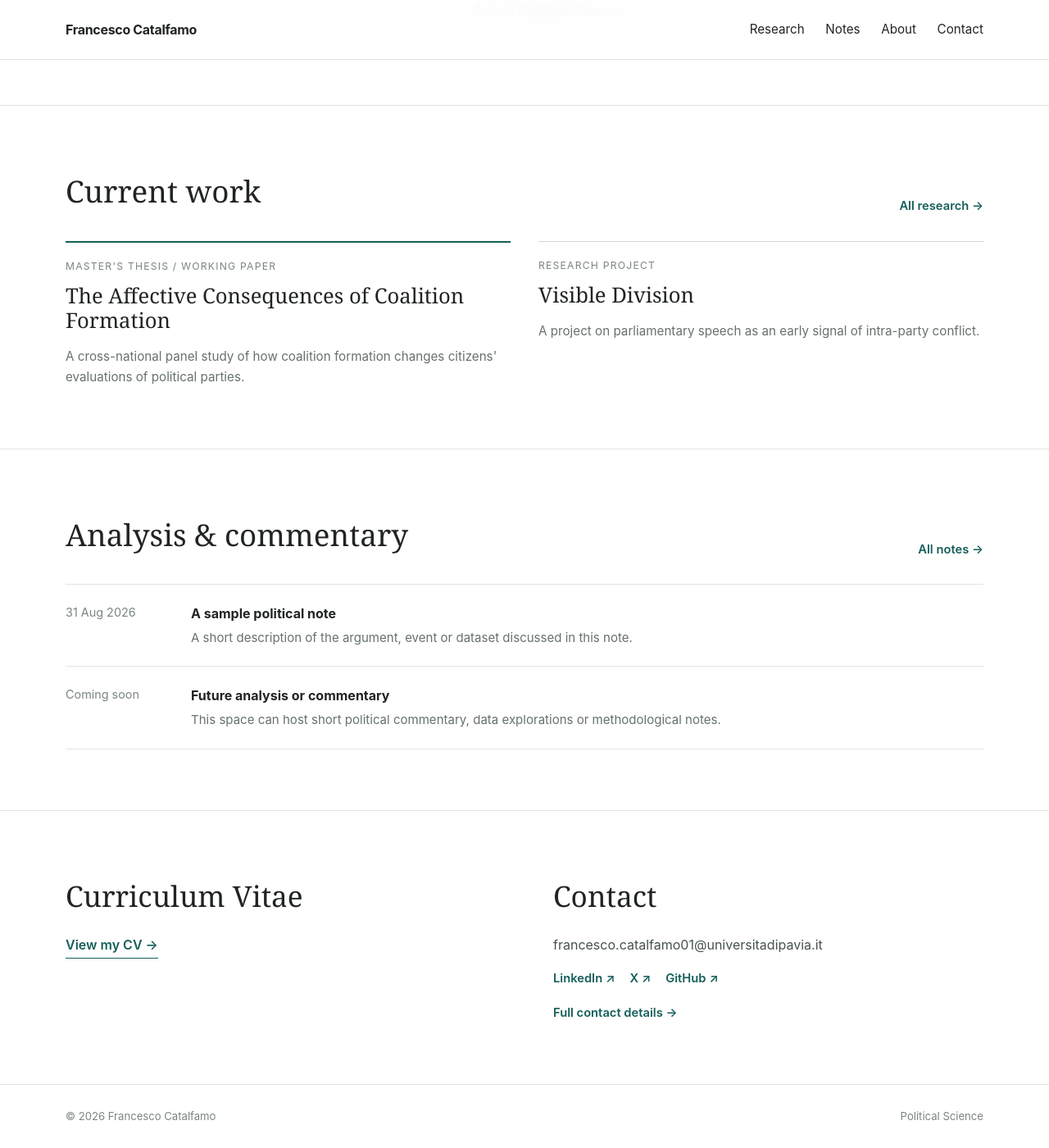
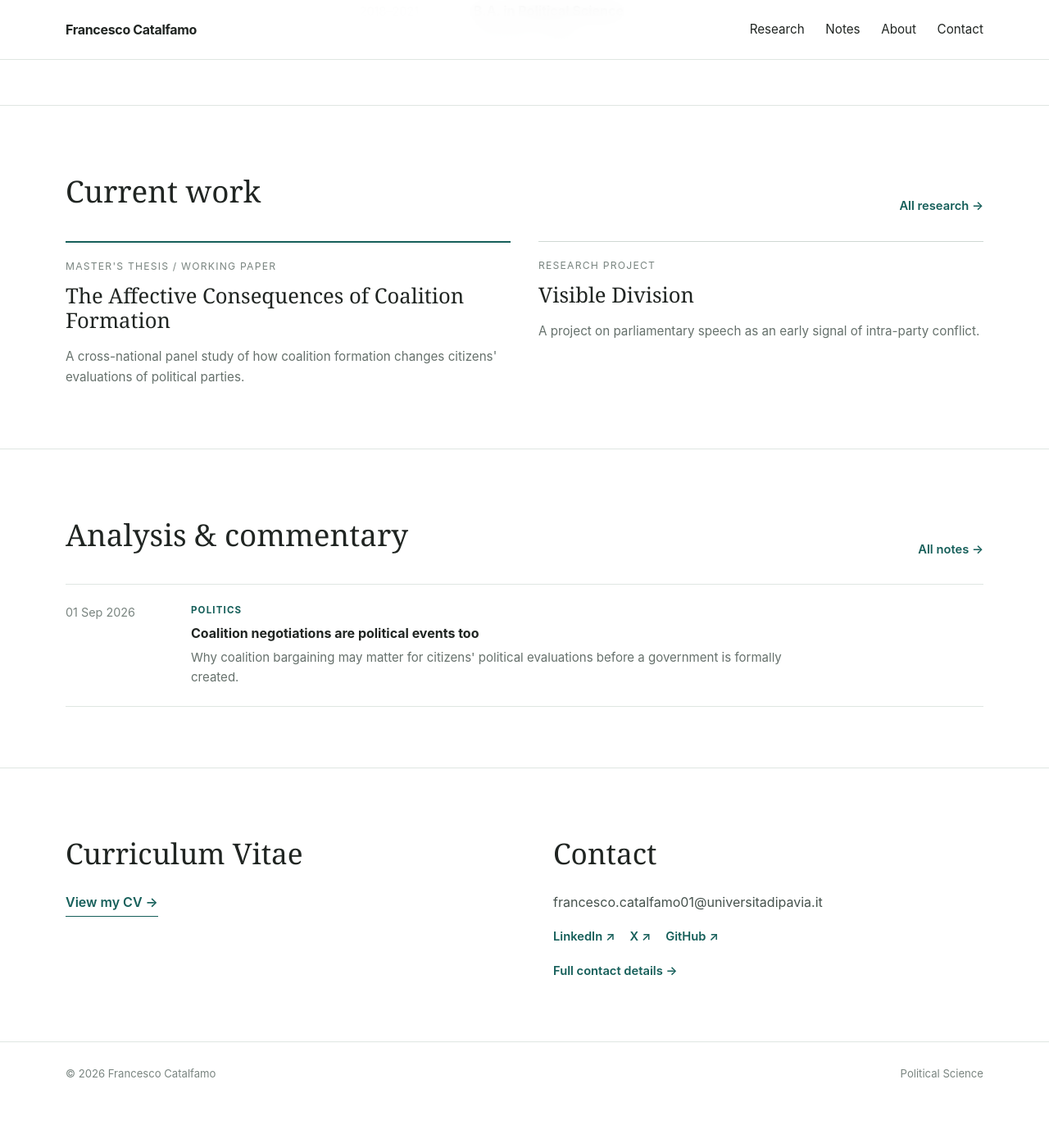
Before and after one commit to FCatalfamo/FCatalfamo.github.io, a Jekyll site: the page built from index.html, in a window 1280 px wide and 1400 px high, scrolled down 1405 px. Shown: the whole window at 82% size. Built offline with Jekyll 4.4.1, drawn with Linux system fonts in a browser that asks for light colours; after the commit the page ends 2754 px from its top, so only the background shows below that.

Commit message:
Update index.html

```diff
--- a/index.html
+++ b/index.html
@@ -70,11 +75,8 @@
 
 
         a {
-
             color: inherit;
-
             text-decoration: none;
-
         }
 
 
@@ -616,10 +618,36 @@
         }
 
 
+        .note-category {
+
+            color: var(--petrol);
+
+            text-transform: uppercase;
+
+            letter-spacing: 0.1em;
+
+            font-size: 0.72rem;
+
+            font-weight: 700;
+
+            margin-bottom: 5px;
+
+        }
+
+
         .note-title {
 
             font-weight: 700;
 
+            font-size: 1rem;
+
+        }
+
+
+        .note-title a:hover {
+
+            color: var(--petrol);
+
         }
 
 
@@ -630,6 +658,17 @@
             margin-top: 4px;
 
             font-size: 0.94rem;
+
+            max-width: 760px;
+
+        }
+
+
+        .empty-notes {
+
+            padding: 25px 0;
+
+            color: var(--muted);
 
         }
 
@@ -909,9 +948,7 @@
                 class="site-name"
                 href="/"
             >
-
                 Francesco Catalfamo
-
             </a>
 
 
@@ -920,27 +957,22 @@
                 aria-label="Main navigation"
             >
 
-
                 <a href="/research/">
                     Research
                 </a>
 
-
                 <a href="/notes/">
                     Notes
                 </a>
 
-
                 <a href="/about/">
                     About
                 </a>
 
-
                 <a href="/contact/">
                     Contact
                 </a>
 
-
             </nav>
 
 
@@ -968,17 +1000,13 @@
 
 
                     <div class="eyebrow">
-
                         Political Scientist
-
                     </div>
 
 
                     <h1>
-
                         Francesco<br>
                         Catalfamo
-
                     </h1>
 
 
@@ -1023,9 +1051,7 @@
 
 
                     <div class="photo-placeholder">
-
                         Photo
-
                     </div>
 
 
@@ -1050,9 +1076,7 @@
 
 
                 <div class="section-label">
-
                     Profile
-
                 </div>
 
 
@@ -1102,24 +1126,18 @@
 
 
                 <div class="section-label">
-
                     Education
-
                 </div>
 
 
                 <div class="timeline">
 
 
-
-
                     <div class="timeline-item">
 
 
                         <div class="timeline-year">
-
                             2026–
-
                         </div>
 
 
@@ -1127,23 +1145,17 @@
 
 
                             <div class="timeline-title">
-
                                 PhD in Political Science
-
                             </div>
 
 
                             <div class="timeline-meta">
-
                                 Network for the Advancement of Social and Political Studies (NASP)
-
                             </div>
 
 
                             <div class="timeline-detail">
-
                                 University of Milan &amp; University of Pavia
-
                             </div>
 
 
@@ -1159,9 +1171,7 @@
 
 
                         <div class="timeline-year">
-
                             2024–2026
-
                         </div>
 
 
@@ -1169,16 +1179,12 @@
 
 
                             <div class="timeline-title">
-
                                 M.A. in Political Science
-
                             </div>
 
 
                             <div class="timeline-meta">
-
                                 University of Mannheim
-
                             </div>
 
 
@@ -1194,9 +1200,7 @@
 
 
                         <div class="timeline-year">
-
                             2021–2023
-
                         </div>
 
 
@@ -1204,16 +1208,12 @@
 
 
                             <div class="timeline-title">
-
                                 M.A. in Public and Corporate Communication
-
                             </div>
 
 
                             <div class="timeline-meta">
-
                                 University of Milan
-
                             </div>
 
 
@@ -1237,9 +1237,7 @@
 
 
                         <div class="timeline-year">
-
                             2018–2021
-
                         </div>
 
 
@@ -1247,16 +1245,12 @@
 
 
                             <div class="timeline-title">
-
                                 B.A. in Political Science
-
                             </div>
 
 
                             <div class="timeline-meta">
-
                                 University of Milan
-
                             </div>
 
 
@@ -1290,9 +1284,7 @@
 
 
                     <h2>
-
                         Current work
-
                     </h2>
 
 
@@ -1300,9 +1292,7 @@
                         class="text-link"
                         href="/research/"
                     >
-
                         All research →
-
                     </a>
 
 
@@ -1314,23 +1304,17 @@
                 <div class="cards">
 
 
-
-
                     <article class="card featured">
 
 
                         <div class="card-meta">
-
                             Master's Thesis / Working Paper
-
                         </div>
 
 
                         <h3>
-
                             The Affective Consequences
                             of Coalition Formation
-
                         </h3>
 
 
@@ -1353,16 +1337,12 @@
 
 
                         <div class="card-meta">
-
                             Research Project
-
                         </div>
 
 
                         <h3>
-
                             Visible Division
-
                         </h3>
 
 
@@ -1401,9 +1381,7 @@
 
 
                     <h2>
-
                         Analysis &amp; commentary
-
                     </h2>
 
 
@@ -1411,9 +1389,7 @@
                         class="text-link"
                         href="/notes/"
                     >
-
                         All notes →
-
                     </a>
 
 
@@ -1425,17 +1401,21 @@
                 <div class="note-list">
 
 
-
-
-                    <a
-                        class="note-row"
-                        href="/notes/sample-note/"
-                    >
+                    {% assign latest_notes = site.notes | sort: "date" | reverse %}
+
+
+                    {% if latest_notes.size > 0 %}
+
+
+                        {% for note in latest_notes limit:3 %}
+
+
+                            <article class="note-row">
 
 
                                 <div class="note-date">
 
-                            31 Aug 2026
+                                    {{ note.date | date: "%d %b %Y" }}
 
                                 </div>
 
@@ -1443,61 +1423,61 @@
                                 <div>
 
 
+                                    {% if note.category %}
+
+                                        <div class="note-category">
+
+                                            {{ note.category }}
+
+                                        </div>
+
+                                    {% endif %}
+
+
                                     <div class="note-title">
 
-                                A sample political note
-
-                            </div>
-
+
+                                        <a href="{{ note.url }}">
+
+                                            {{ note.title }}
+
+                                        </a>
+
+
+                                    </div>
+
+
+                                    {% if note.description %}
 
                                         <div class="note-excerpt">
 
-                                A short description of the argument,
-                                event or dataset discussed in this note.
-
-                            </div>
-
-
-                        </div>
-
-
-                    </a>
-
-
-
-
-                    <div class="note-row">
-
-
-                        <div class="note-date">
-
-                            Coming soon
-
-                        </div>
-
-
-                        <div>
-
-
-                            <div class="note-title">
-
-                                Future analysis or commentary
-
-                            </div>
-
-
-                            <div class="note-excerpt">
-
-                                This space can host short political commentary,
-                                data explorations or methodological notes.
-
-                            </div>
-
-
-                        </div>
-
-
-                    </div>
+                                            {{ note.description }}
+
+                                        </div>
+
+                                    {% endif %}
+
+
+                                </div>
+
+
+                            </article>
+
+
+                        {% endfor %}
+
+
+                    {% else %}
+
+
+                        <div class="empty-notes">
+
+                            No notes published yet.
+
+                        </div>
+
+
+                    {% endif %}
 
 
                 </div>
@@ -1520,15 +1500,11 @@
             <div class="container cv-contact">
 
 
-
-
                 <div>
 
 
                     <h2>
-
                         Curriculum Vitae
-
                     </h2>
 
 
@@ -1538,9 +1514,7 @@
                         target="_blank"
                         rel="noopener"
                     >
-
                         View my CV →
-
                     </a>
 
 
@@ -1553,21 +1527,19 @@
 
 
                     <h2>
-
                         Contact
-
                     </h2>
 
 
                     <p class="contact-email">
+
 
                         <a
                             href="mailto:francesco.catalfamo01@universitadipavia.it"
                         >
-
                             francesco.catalfamo01@universitadipavia.it
-
                         </a>
+
 
                     </p>
 
@@ -1581,9 +1553,7 @@
                             target="_blank"
                             rel="noopener"
                         >
-
                             LinkedIn ↗
-
                         </a>
 
 
@@ -1593,21 +1563,17 @@
                             target="_blank"
                             rel="noopener"
                         >
-
                             X ↗
-
                         </a>
 
 
                         <a
                             class="text-link"
-                            href="#"
+                            href="https://github.com/FCatalfamo"
                             target="_blank"
                             rel="noopener"
                         >
-
                             GitHub ↗
-
                         </a>
 
 
@@ -1621,9 +1587,7 @@
                             class="text-link"
                             href="/contact/"
                         >
-
                             Full contact details →
-
                         </a>
 
 
@@ -1654,16 +1618,12 @@
 
 
             <span>
-
                 © 2026 Francesco Catalfamo
-
             </span>
 
 
             <span>
-
                 Political Science
-
             </span>
 
 
```
Also changed, not shown: other parts of index.html (+6 -1 lines). Lines whose indentation alone changed are shown as unchanged.
